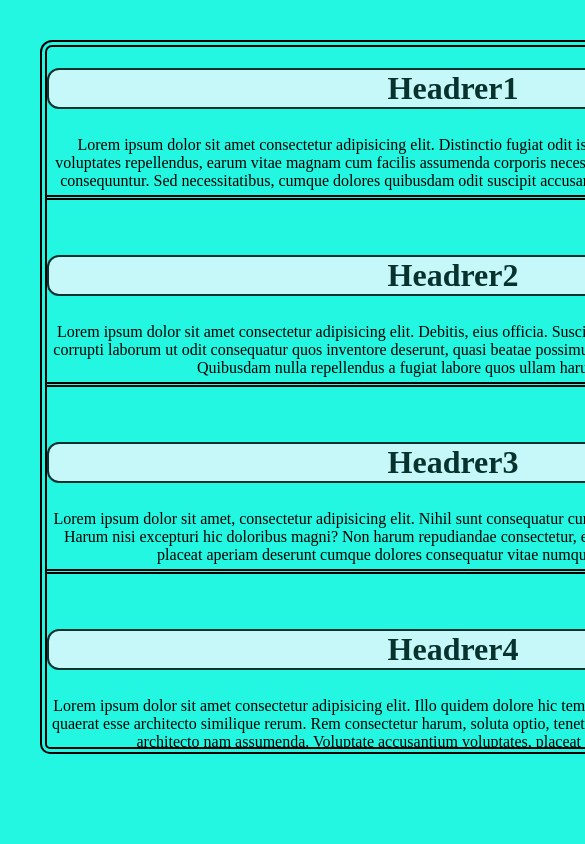
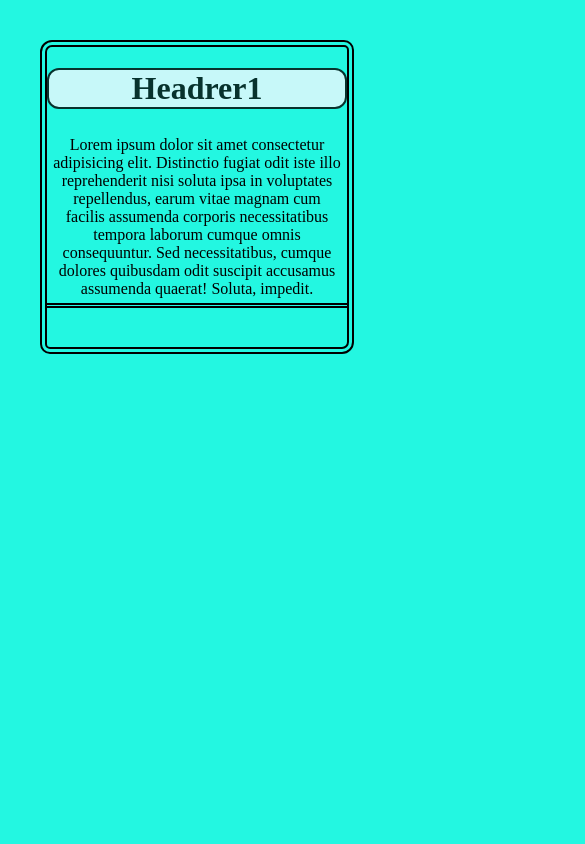
Before and after one commit to Mathurshab2210/sticky_header, a plain HTML site: page index.html in a window 390 px wide. Shown: the top 844 px of the page, 585 px wide, since content can reach past the window. Drawn offline with Linux system fonts and the light colour scheme.

Commit message:
Update style.css

```diff
--- a/style.css
+++ b/style.css
@@ -37,3 +37,17 @@
     border-bottom: 5px black double;
     padding: 5px;
 }
+@media(max-width:690px){
+    .container{
+        width:650px;
+        height: 600px;
+    }
+}
+@media(max-width:390px){
+    .container{
+        width:300px;
+        height: 300px;
+        margin-right: 25%;
+
+    }
+}
```
